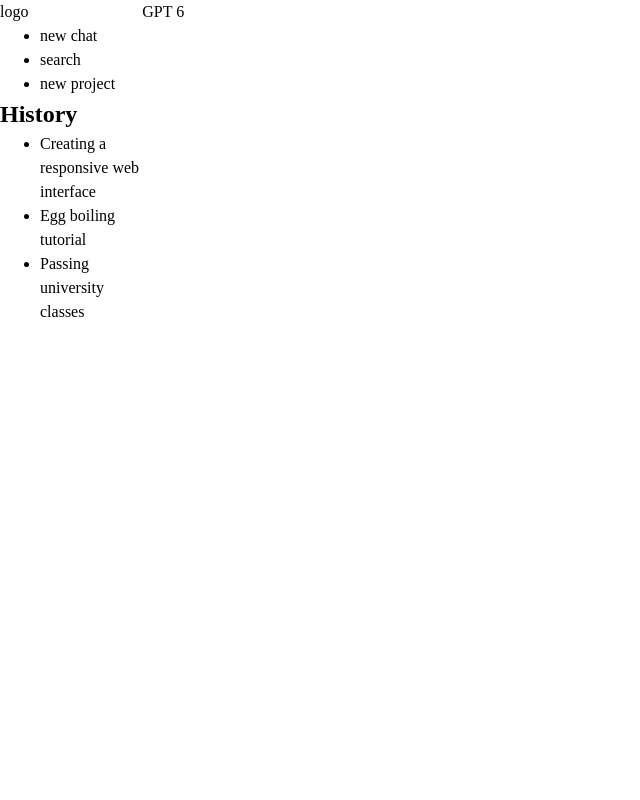
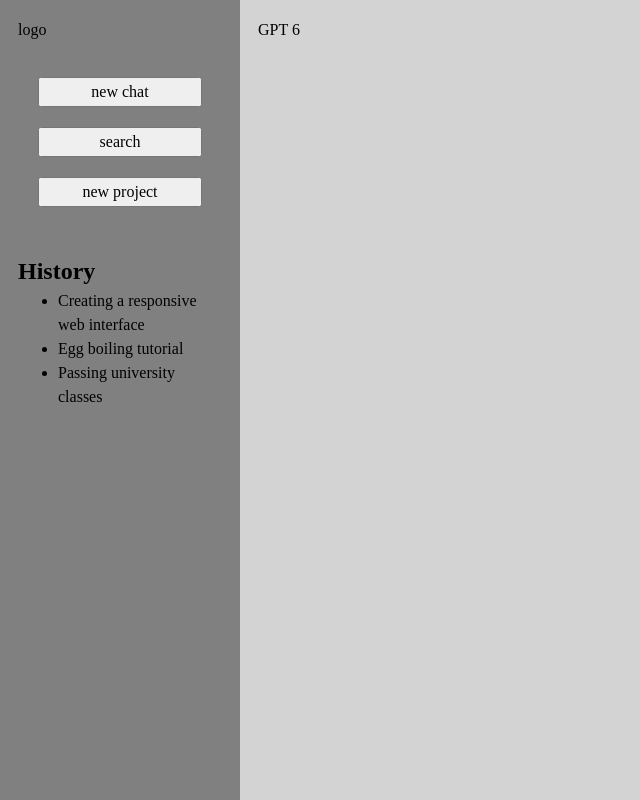
Before and after one commit to martynasmat/nsk-prak-1, a website: page index.html in a window 1280 px wide. Shown: the whole page, without its empty margins (0-640 px from the left). Drawn offline with Linux system fonts and the light colour scheme.

Commit message:
Header on mobile

```diff
--- a/index.html
+++ b/index.html
@@ -9,15 +9,17 @@
 </head>
 <body>
     <script src="index.js"></script>
+    <header class="header__mobile">
+        <div class="hamburger">HM</div>
+        <div class="logo">logo</div>
+    </header>
     <div class="container">
         <section class="sidebar__wrapper">
             <div class="sidebar__logo">logo</div>
             <div class="sidebar__options">
-                <ul>
-                    <li>new chat</li>
-                    <li>search</li>
-                    <li>new project</li>
-                </ul>
+                <button class="sidebar__options__btn__new-chat">new chat</button>
+                <button class="sidebar__options__btn__search">search</button>
+                <button class="sidebar__options__btn__new-project">new project</button>
             </div>
             <div class="sidebar__history">
                 <h2>History</h2>
--- a/style.css
+++ b/style.css
@@ -59,7 +59,55 @@ h1, h2, h3, h4, h5, h6 {
 
 .container {
     display: grid;
-    grid-template-columns: 1fr 8fr;
+    grid-template-columns: 15rem auto;
     height: 100vh;
     width: 100vw;
 }
+
+.sidebar__wrapper, .chat__wrapper {
+    padding: 18px;
+}
+
+.header__mobile {
+    display: none;
+}
+
+/* Sidebar */
+
+.sidebar__wrapper {
+    display: grid;
+    grid-template-rows: 1fr 3fr 9fr;
+    background: gray;
+}
+
+.sidebar__options {
+    width: 80%;
+    display: flex;
+    flex-direction: column;
+    gap: 20px;
+    margin: 0 auto;
+}
+
+/* Chat */
+
+.chat__wrapper {
+    background: lightgray;
+}
+
+@media (max-width: 768px) {
+    .sidebar__wrapper {
+        display: none;
+    }
+
+    .chat__wrapper {
+        height: 100vh;
+        width: 100vw;
+    }
+
+    .header__mobile {
+        display: flex;
+        width: 100%;
+        padding: 18px;
+        justify-content: space-between;
+    }
+}
```
